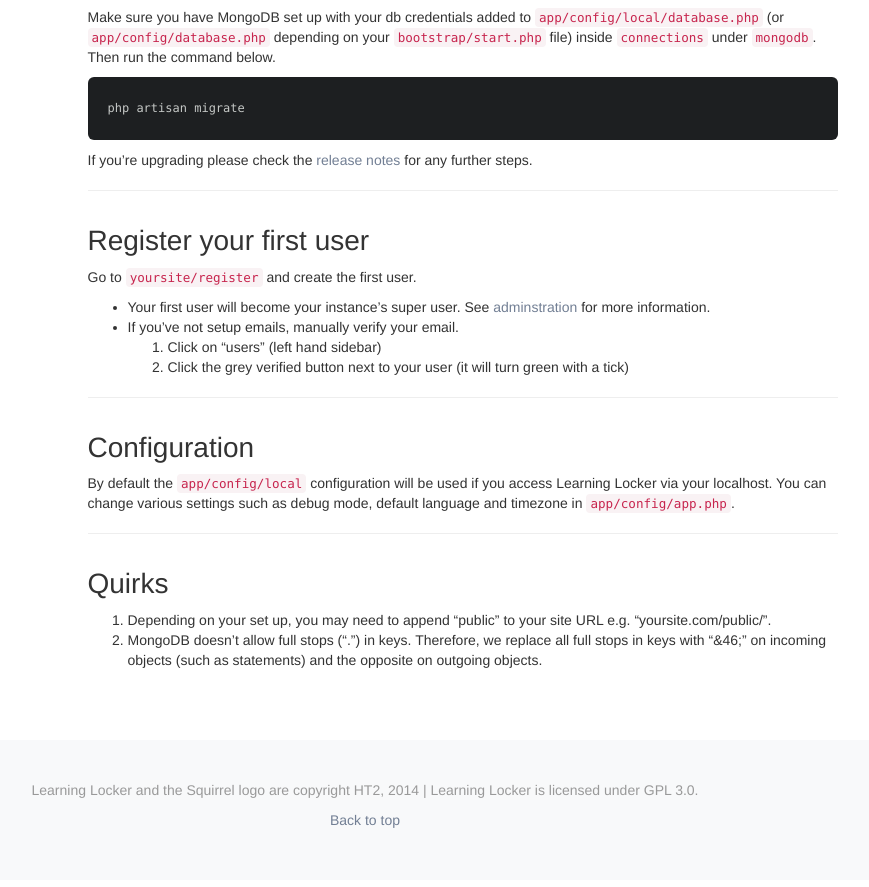
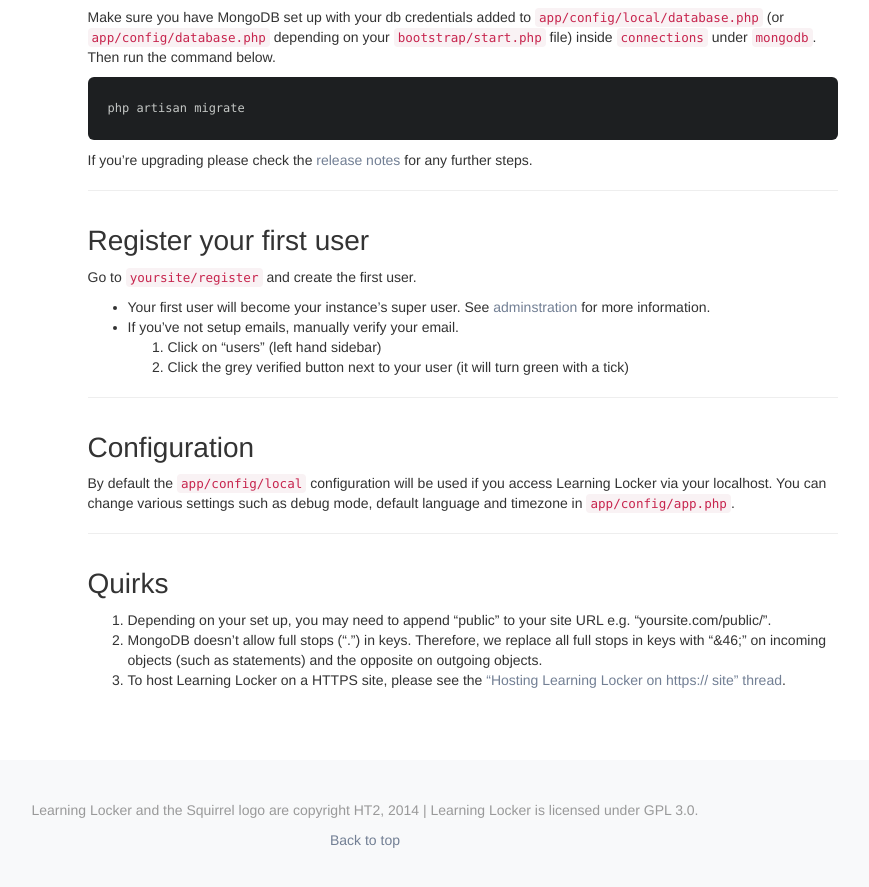
Before and after one commit to LearningLocker/docs, a Jekyll site: the page built from src/installation.md, in a window 1280 px wide and 900 px high, scrolled down 997 px. Shown: the top 887 px of the window, without its empty margins (275-1144 px from the left). Built offline with Jekyll 4.4.1, drawn with Linux system fonts in a browser that asks for light colours; nearby versions of some CDN libraries.

Commit message:
Adds HTTPS info.

```diff
--- a/src/installation.md
+++ b/src/installation.md
@@ -57,3 +57,4 @@
 ## Quirks
 1. Depending on your set up, you may need to append "public" to your site URL e.g. "yoursite.com/public/".
 2. MongoDB doesn’t allow full stops (".") in keys. Therefore, we replace all full stops in keys with "&46;" on incoming objects (such as statements) and the opposite on outgoing objects.
+3. To host Learning Locker on a HTTPS site, please see the ["Hosting Learning Locker on https:// site" thread](https://groups.google.com/forum/#!topic/learning-locker/3Y0VGYPV1d8).
```
